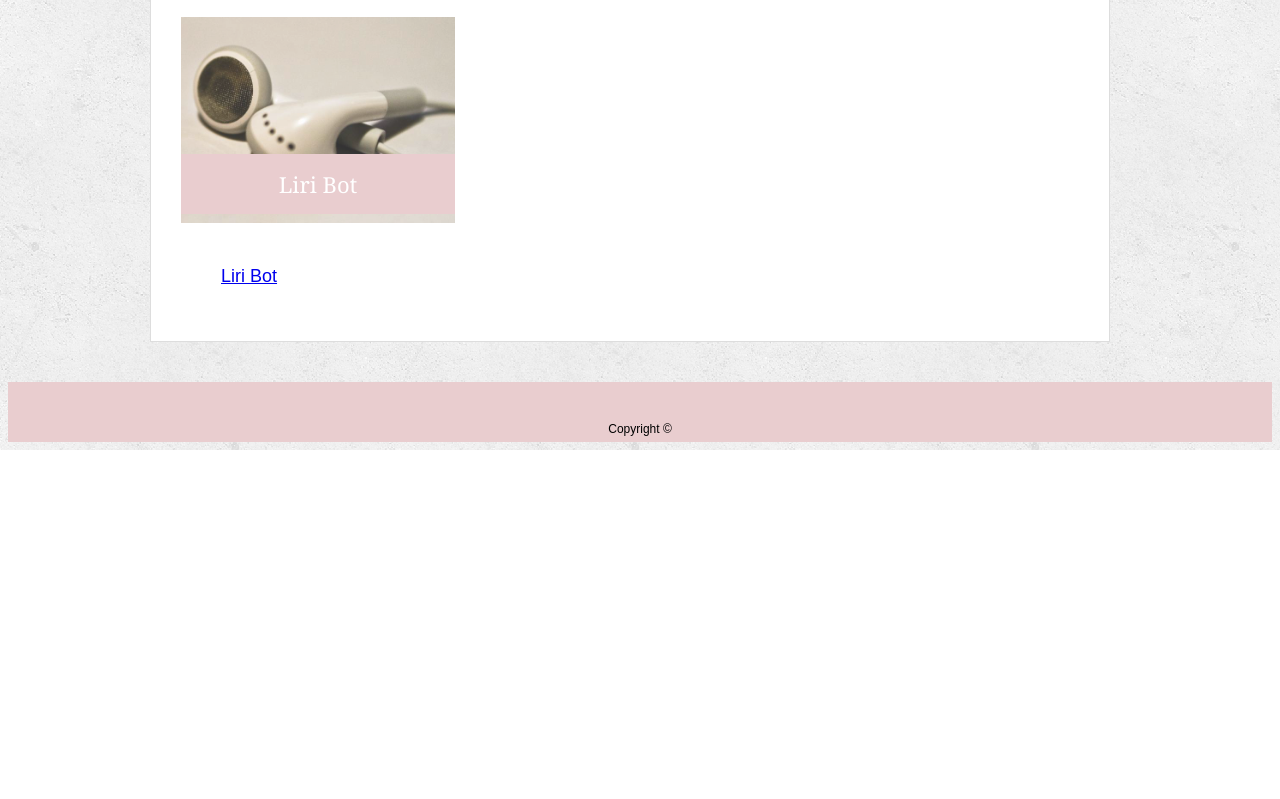
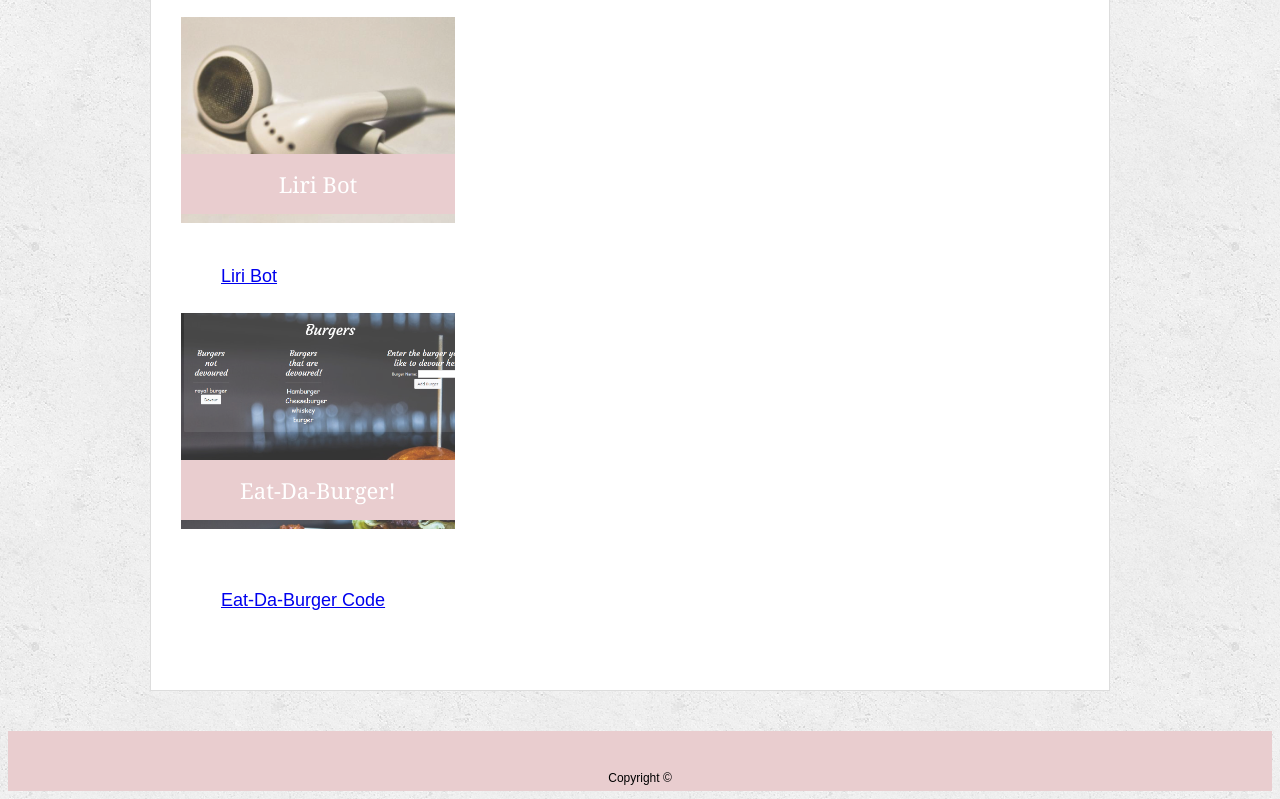
Before and after one commit to vguercio10/Responsive-Portfolio, a plain HTML site: page portfolio.html in a window 1280 px wide. Shown: the part 1311-2110 px from the top of the page. Before the commit the page ends 1761 px from the top, so only its background shows below. Drawn offline with Linux system fonts and the light colour scheme.

Commit message:
updated burgers onto portfolio page

```diff
--- a/portfolio.html
+++ b/portfolio.html
@@ -54,6 +54,16 @@
       </div>
       <ul><a href="https://github.com/vguercio10" target="_blank">Liri Bot</a></ul>
 
+      <div class = "work">
+      <img src="assets/images/burger.PNG" alt="Eat-Da-Burger">
+      <h3>Eat-Da-Burger!</h3>
+    </div>
+      <div class = "work">
+        <ul><a href="https://radiant-garden-24847.herokuapp.com/"></a></ul>
+        <ul><a href="https://github.com/vguercio10/burger" target="blank">Eat-Da-Burger Code</a></ul>
+
+
+
     </section>
 
   </div>
```
Also changed, not shown: assets/images/burger.PNG (added).
